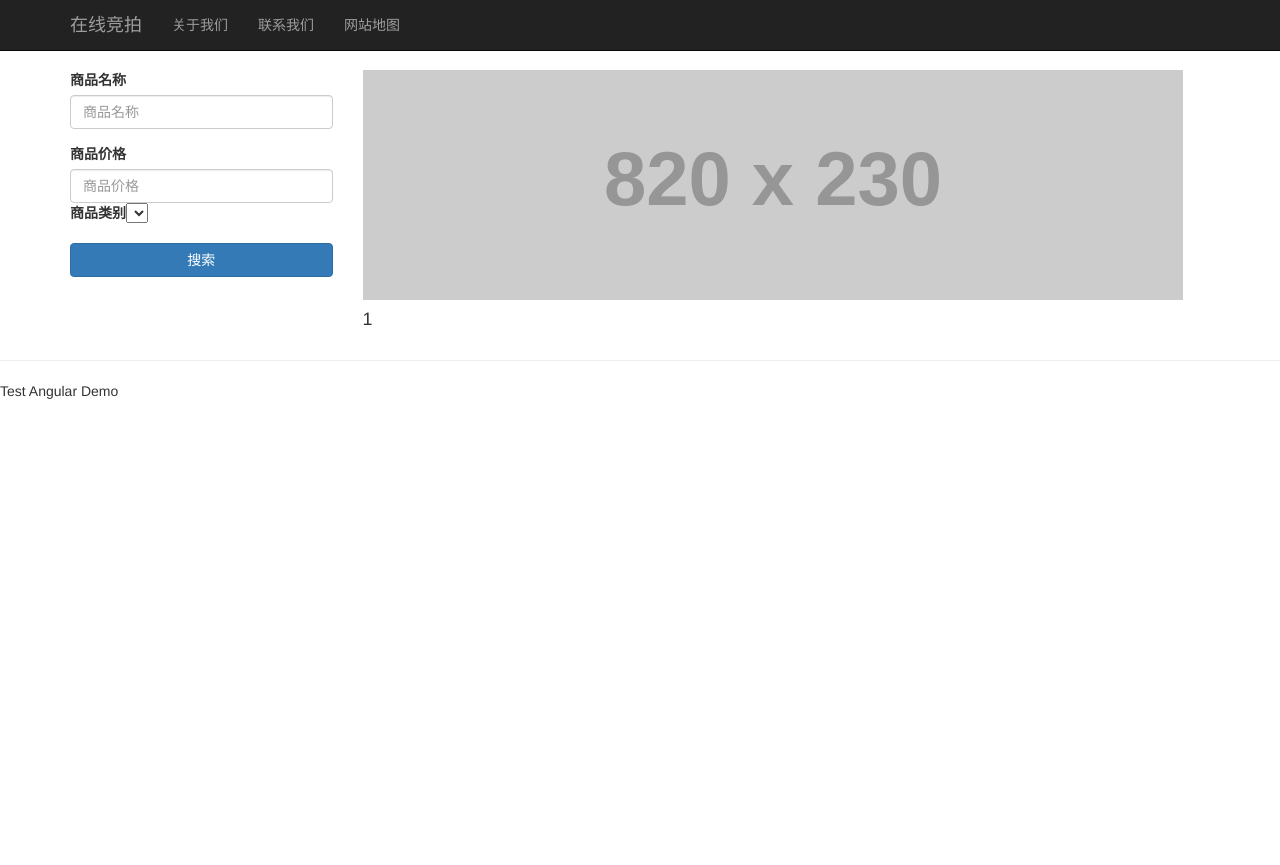
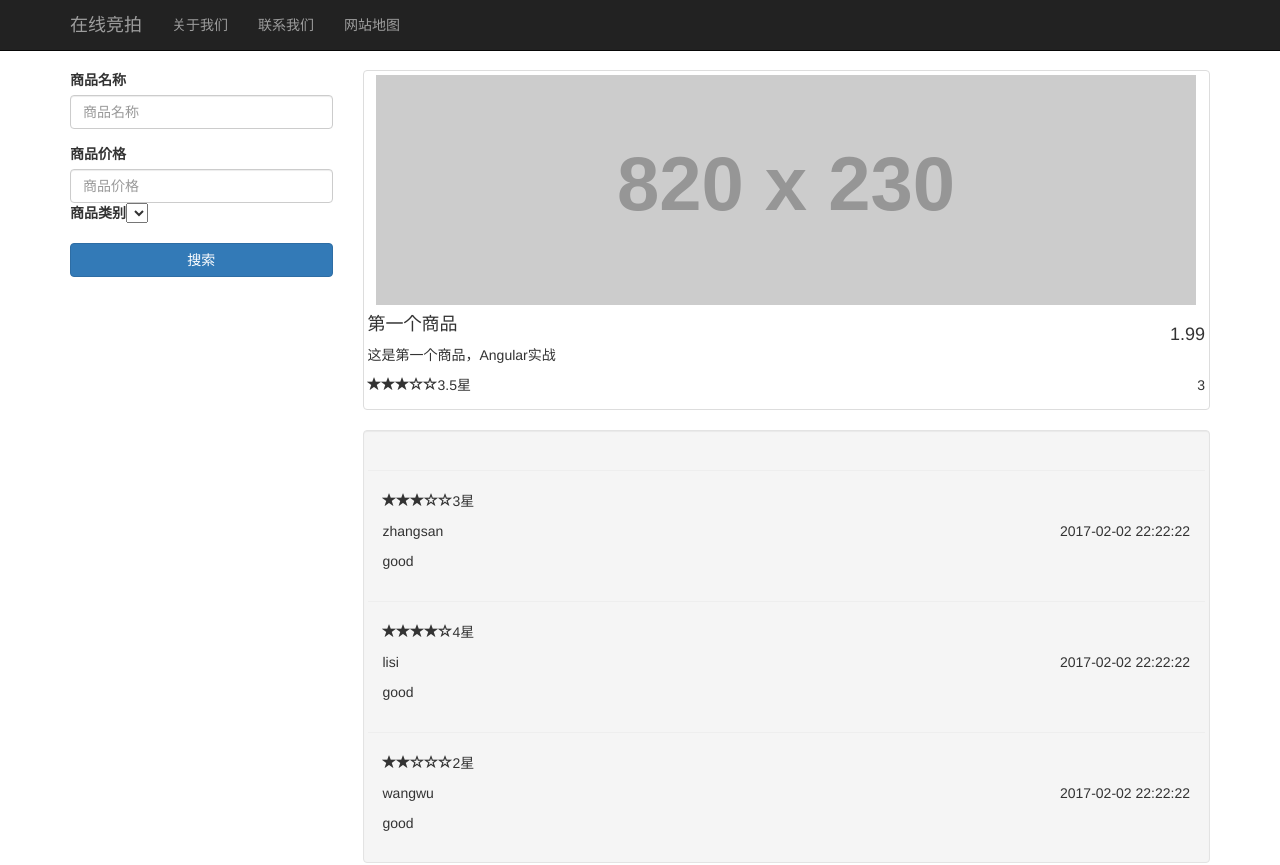
Before and after one commit to alittleanimal/Angular0106Demo, an Angular app: page /product/1 in a window 1280 px wide. Shown: the top 865 px of the page. Before the commit the page ends 800 px from the top, so only its background shows below. Built offline with nearby package versions, Linux system fonts and the light colour scheme.

Commit message:
add ProductService

```diff
--- a/src/app/app.module.ts
+++ b/src/app/app.module.ts
@@ -13,10 +13,11 @@
 import { HomeComponent } from './home/home.component';
 import { Routes } from '@angular/router';
 import { RouterModule } from '@angular/router';
+import { ProductService } from './shared/product.service';
 
 const routeConfig: Routes = [
   { path: '', component: HomeComponent },
-  { path: 'product/:productTitle', component: ProductDetailComponent }
+  { path: 'product/:productId', component: ProductDetailComponent }
 ]
 
 @NgModule({
@@ -35,7 +36,7 @@
     BrowserModule,
     RouterModule.forRoot(routeConfig)
   ],
-  providers: [],
+  providers: [ProductService],
   bootstrap: [AppComponent]
 })
 export class AppModule { }
--- a/src/app/product-detail/product-detail.component.html
+++ b/src/app/product-detail/product-detail.component.html
@@ -1,4 +1,28 @@
-<div>
+<div class = "thumbnail">
   <img src="http://via.placeholder.com/820x230">
-  <h4>{{productTitle}}</h4>
+  <div>
+    <h4 class = "pull-right">{{product.price}}</h4>
+    <h4>{{product.title}}</h4>
+    <p>{{product.desc}}</p>
+  </div>
+
+  <div>
+    <p class="pull-right">{{comments.length}}</p>
+    <p>
+      <app-stars [rating] = "product.rating"></app-stars>
+    </p>
+  </div>
 </div>
+
+<div class="well">
+  <div class="row" *ngFor = "let comment of comments">
+    <hr>
+    <div class="col-md-12">
+      <app-stars [rating] = "comment.rating"></app-stars>
+      <span>{{comment.user}}</span>
+      <span class="pull-right">{{comment.timestamp}}</span>
+      <p></p>
+      <p>{{comment.content}}</p>
+    </div>
+  </div>
+</div>
--- a/src/app/product-detail/product-detail.component.ts
+++ b/src/app/product-detail/product-detail.component.ts
@@ -1,5 +1,6 @@
 import { Component, OnInit } from '@angular/core';
 import { ActivatedRoute } from '@angular/router'
+import { Product, ProductService, Comment  } from '../shared/product.service';
 
 @Component({
   selector: 'app-product-detail',
@@ -8,13 +9,17 @@
 })
 export class ProductDetailComponent implements OnInit {
 
+  comments: Comment[];
+  product: Product;
 
-  productTitle: string;
-
-  constructor(private routeInfo: ActivatedRoute) { }
+  constructor(private routeInfo: ActivatedRoute,
+    private productService: ProductService) { }
 
   ngOnInit() {
-    this.productTitle = this.routeInfo.snapshot.params["productTitle"];
+    let productId: number = this.routeInfo.snapshot.params["productId"];
+
+    this.product = this.productService.getProduct(productId);
+    this.comments = this.productService.getCommentsForProductId(productId);
   }
 
 }
--- a/src/app/product/product.component.html
+++ b/src/app/product/product.component.html
@@ -3,7 +3,7 @@
     <img [src]="imgUrl" alt="">
     <div class="caption">
       <h4 class="pull-right">{{product.price}}</h4>
-      <h4><a [routerLink] = "['/product', product.title]">{{product.title}}</a></h4>
+      <h4><a [routerLink] = "['/product', product.id]">{{product.title}}</a></h4>
       <p>{{product.desc}}</p>
     </div>
     <div>
--- a/src/app/product/product.component.ts
+++ b/src/app/product/product.component.ts
@@ -1,4 +1,5 @@
 import { Component, OnInit } from '@angular/core';
+import { ProductService, Product } from '../shared/product.service';
 
 @Component({
   selector: 'app-product',
@@ -7,15 +8,14 @@
 })
 export class ProductComponent implements OnInit {
 
-  private products: Array<Product>;
+  private products: Product[];
   private imgUrl = "http://via.placeholder.com/320x150";
 
-  constructor() { }
+  constructor(private productService: ProductService) { }
 
   ngOnInit() {
 
-
-    this.products.push(new Product(66, '第六个商品', 5.99, 2.5, '这是第六个商品，Angular实战', ['电子产品', '硬件设备']));
+    this.products = this.productService.getProducts();
   }
 
 }
```
